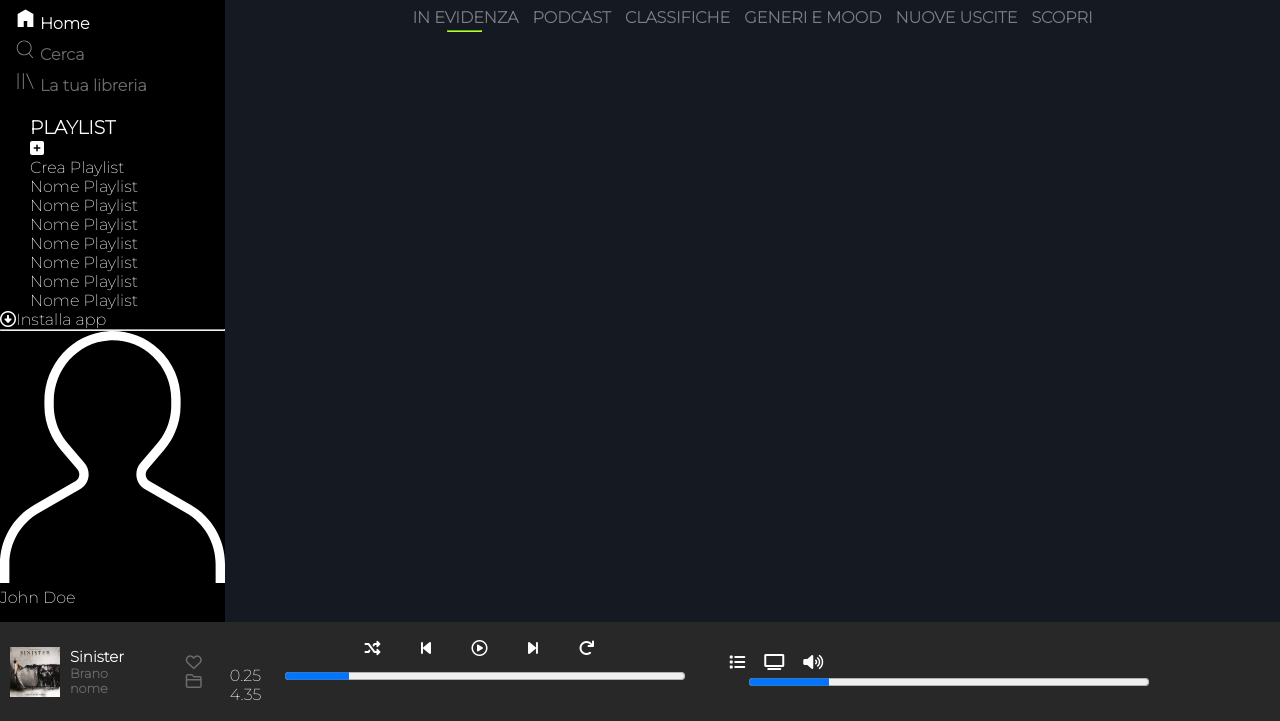
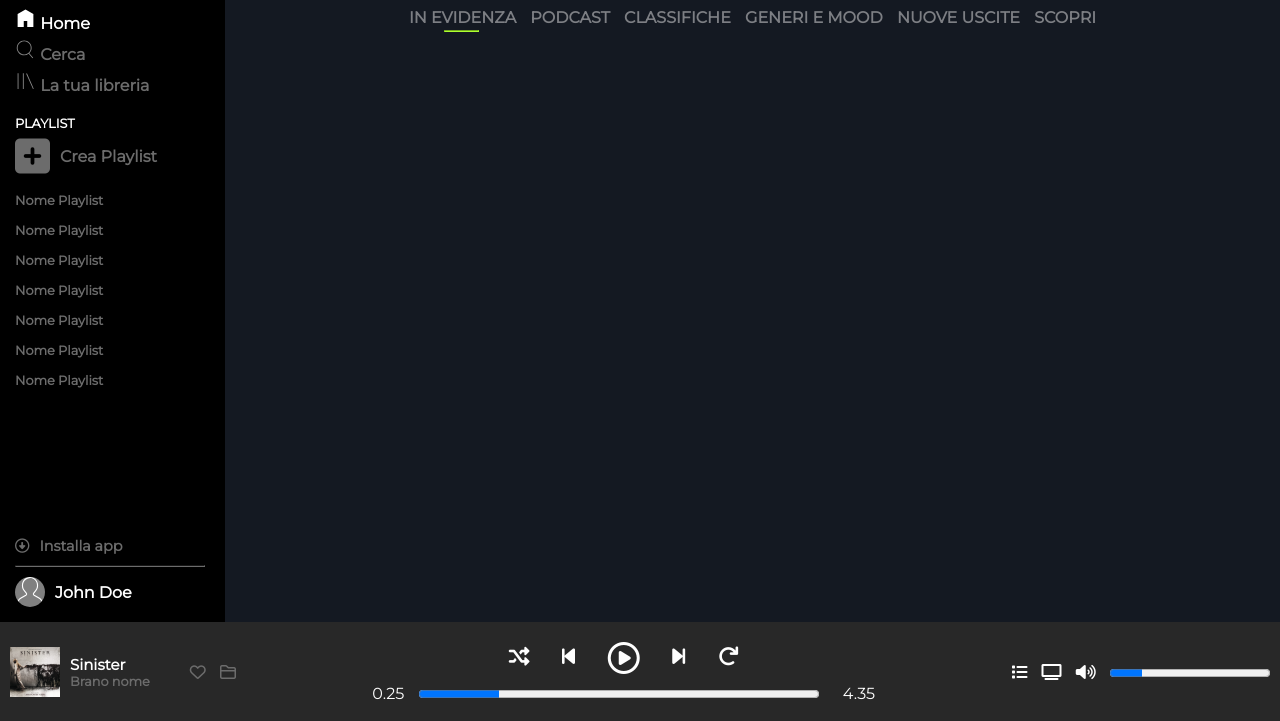
Before and after one commit to NicolaL95/html-css-spotifyweb, a plain HTML site: page index.html in a window 1280 px wide. Shown: the part 78-799 px from the top of the page. Drawn offline with Linux system fonts and the light colour scheme.

Commit message:
Fine lavoro sidebar

```diff
--- a/index.html
+++ b/index.html
@@ -13,7 +13,7 @@
         crossorigin="anonymous" referrerpolicy="no-referrer" />
     <link rel="preconnect" href="https://fonts.googleapis.com">
     <link rel="preconnect" href="https://fonts.gstatic.com" crossorigin>
-    <link href="https://fonts.googleapis.com/css2?family=Montserrat:wght@200&display=swap" rel="stylesheet">
+    <link href="https://fonts.googleapis.com/css2?family=Montserrat&display=swap" rel="stylesheet">
 </head>
 
 <body>
@@ -41,10 +41,13 @@
                         <p class="menu_link_text">La tua libreria</p>
                     </div>
                 </div>
-                <div class="playlist">
+                <div class="playlist_list">
                     <h3>PLAYLIST</h3>
-                    <i class="fas fa-plus-square"></i>
-                    <p class="crea_playlist">Crea Playlist</p>
+                    <div class="crea_playlist_container">
+                        <i class="fas fa-plus-square gray"></i>
+                        <p class="crea_playlist gray font_w">Crea Playlist</p>
+                    </div>
+                    <div class="nome_playlist_container gray font_w">
                         <p class="nome_playlist">Nome Playlist</p>
                         <p class="nome_playlist">Nome Playlist</p>
                         <p class="nome_playlist">Nome Playlist</p>
@@ -54,11 +57,14 @@
                         <p class="nome_playlist">Nome Playlist</p>
                     </div>
                 </div>
+            </div>
             <div class="account">
-                <p class="install"><i class="far fa-arrow-alt-circle-down"></i>Installa app</p>
-                <hr>
+                <p class="install gray font_w"><i class="far fa-arrow-alt-circle-down"></i>Installa app</p>
+                <hr class="gray_hr install_hr">
+                <div class="name_container">
                     <img src="./img/profile.svg" alt="Profilo">
                     <p class="name">John Doe</p>
+                </div>
             </div>
         </aside>
         <div class="container_webapp">
@@ -104,14 +110,14 @@
                 <div class="music_player">
                     <i class="fas fa-random"></i>
                     <i class="fas fa-step-backward"></i>
-                    <i class="far fa-play-circle"></i>
+                    <i class="far fa-play-circle player_size"></i>
                     <i class="fas fa-step-forward"></i>
                     <i class="fas fa-redo"></i>
                 </div>
                 <div class="music_time">
                     <p>0.25</p>
                     <label for="file"></label>
-                    <progress id="file" max="500" value="80"></progress>
+                    <progress id="file" max="400" value="80"></progress>
                     <p>4.35</p>
                 </div>
             </div>
@@ -119,8 +125,8 @@
                 <i class="fas fa-list"></i>
                 <i class="fas fa-tv"></i>
                 <i class="fas fa-volume-up"></i>
-                <label for="file"></label>
-                <progress id="file" max="200" value="40"></progress>
+                <label for="file file_option"></label>
+                <progress id="file file_option" max="400" value="80"></progress>
             </div>
         </div>
     </div>
--- a/style.css
+++ b/style.css
@@ -26,6 +26,13 @@ clear: both;
     filter: invert(42%) sepia(0%) saturate(831%) hue-rotate(139deg) brightness(95%) contrast(78%);
 }
 
+.font_w{
+    font-weight: 600;
+}
+
+.gray_hr{
+    border-color: #6C6C6C ;
+}
 
 /* DIMENSIONI CONTAINER PREINPOSTATE */
 
@@ -114,12 +121,20 @@ clear: both;
     height: calc(100vh - 100px);
     position: fixed;
     width: 225px;
+    display: flex;
+    flex-direction: column;
+    justify-content: space-between;
 }
 
 .playlist{
     margin-left: 15px;
     margin-top: 15px;
 }
+
+.account{
+    margin: 15px 20px 15px 15px;
+}
+
 
 .logo > img{
     width: 75%;
@@ -141,6 +156,65 @@ clear: both;
 .img_container{
     font-weight: 600;
 }
+
+.playlist_list > h3{
+
+    font-size: 0.8rem;
+    margin: 15px 0 5px 0;
+}
+
+.crea_playlist_container{
+    display: flex;
+    align-items: center;
+
+    margin: 5px 0 10px 0;
+
+}
+
+.crea_playlist{
+    display: inline-block;
+}
+
+.crea_playlist_container > i{
+    font-size: 2.5rem;
+    margin-right: 10px;
+}
+
+.nome_playlist_container{
+    line-height: 30px;
+    font-size: 0.8rem;
+}
+
+.install > i{
+     margin-right: 10px;
+}
+
+.install{
+    font-size: 0.9rem;
+}
+
+.install_hr{
+    margin: 10px 0;
+}
+
+.name{
+    display: inline-block;
+    font-weight: bolder;
+}
+
+.name_container{
+    display: flex;
+    align-items: center;
+}
+
+.name_container > img{
+    background-color: #808080;
+    height: 30px;
+    width: 30px;
+    border-radius: 50%;
+    margin-right: 10px;
+}
+
 
 /* FOOTER */
 
@@ -198,13 +272,21 @@ clear: both;
     align-items: center;
 }
 
+.music_player i:not(.player_size){
+    font-size: 1.3rem;
+}
+
+.player_size{
+    font-size: 2rem;
+}
+
 .music_time p{
     display: inline-block;
 }
 
 #file{
     width: 400px;
-    margin: 0 20px;
+    margin: 0 20px 0 10px;
 }
 
 .music_time{
@@ -212,5 +294,9 @@ clear: both;
 }
 
 .footer_option{
-    word-spacing: 15px;
+    word-spacing: 10px;
 }
+
+.file_option{
+    width: 200px;
+}
```
Lines whose indentation alone changed are shown as unchanged.
